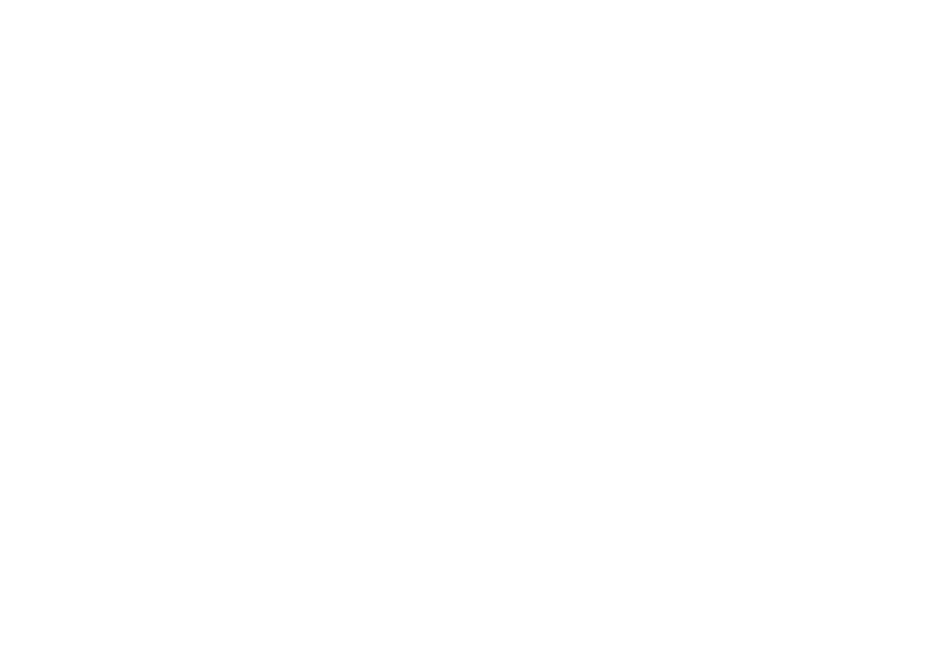
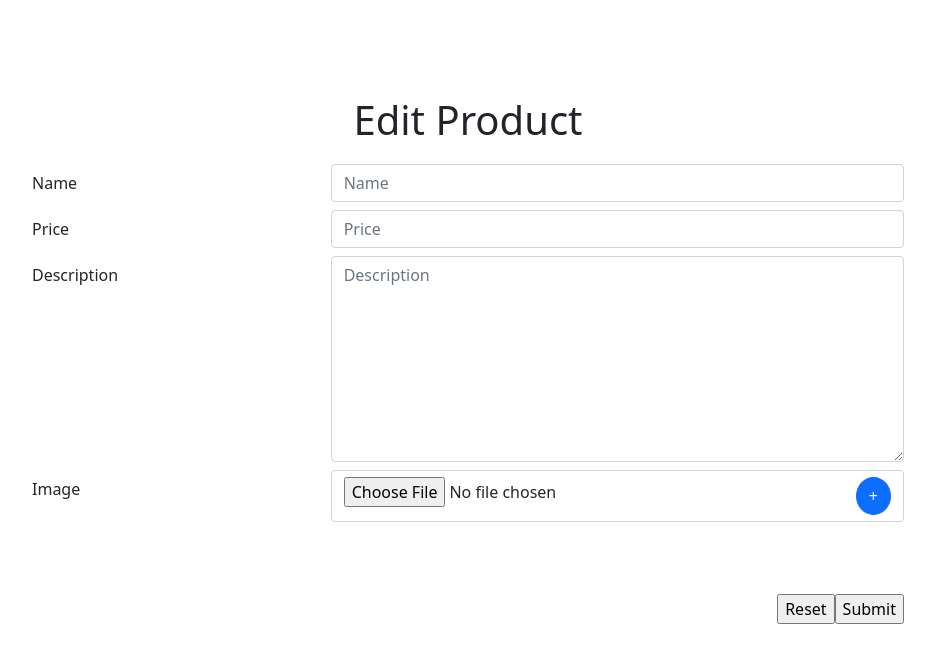
Before and after one commit to akshay-k-akshay/sample-cart, a React (Create React App) app in the folder ui/: page /dashboard/editProduct/1 in a window 1280 px wide. Shown: the top 662 px of the page, without its empty margins (172-1107 px from the left). Built offline with nearby package versions, Linux system fonts and the light colour scheme.

Commit message:
ui for edit product

```diff
--- a/ui/src/App.js
+++ b/ui/src/App.js
@@ -4,6 +4,7 @@
 import Home from "./pages/Home";
 import Dashboard from "./pages/Dashboard";
 import AddProduct from "./pages/AddProduct";
+import EditProduct from "./pages/EditProduct";
 
 function App() {
   return (
@@ -11,6 +12,7 @@
       <Route exact path="/" component={Home} />
       <Route exact path="/dashboard" component={Dashboard} />
       <Route exact path="/dashboard/addProduct" component={AddProduct} />
+      <Route exact path="/dashboard/editProduct/:id" component={EditProduct} />
     </Switch>
   );
 }
--- /dev/null
+++ b/ui/src/pages/EditProduct.js
@@ -0,0 +1,99 @@
+import React, { useState } from 'react';
+
+function EditProduct() {
+    const [files, setFiles] = useState(['']);
+    const [name, setName] = useState('');
+    const [price, setPrice] = useState('');
+    const [description, setDescription] = useState('');
+
+    async function submit(event) {
+        event.preventDefault();
+        console.log(files);
+        console.log(name);
+        console.log(price);
+        console.log(description);
+    }
+    return (
+        <div className='m-5 p-5'>
+            <div className="container">
+                <h1 style={{ textAlign: 'center' }}>Edit Product</h1>
+                <form className='m-5 p-5 mt-1 pt-1' onSubmit={submit}>
+                    <div className="form-group row mt-2">
+                        <label htmlFor="name" className="col-sm-4 col-form-label">Name</label>
+                        <div className="col-sm-8">
+                            <input type="text" className="form-control"
+                                value={name}
+                                onChange={(event) => { setName(event.target.value) }}
+                                id="name" placeholder='Name' />
+                        </div>
+                    </div>
+                    <div className="form-group row  mt-2" >
+                        <label htmlFor="price" className="col-sm-4 col-form-label" > Price</label >
+                        <div className="col-sm-8" >
+                            <input type="number" className="form-control"
+                                value={price}
+                                onChange={(event) => { setPrice(event.target.value) }
+                                }
+                                id="price" placeholder="Price" />
+                        </div >
+                    </div >
+                    <div className="form-group row  mt-2" >
+                        <label htmlFor="description" className="col-sm-4 col-form-label" > Description</label >
+                        <div className="col-sm-8" >
+                            <textarea id="description"
+                                value={description}
+                                onChange={(event) => { setDescription(event.target.value) }}
+                                className="form-control" cols="15" rows="8" placeholder="Description" ></textarea >
+                        </div >
+                    </div >
+                    <div className="form-group row  mt-2" >
+                        <label className="col-sm-4 col-form-label" > Image</label >
+                        <div className="col-sm-8" >
+                            {
+                                files.map((file, index) => {
+                                    return (
+                                        <div key={index} >
+                                            <div className="form-control" >
+                                                <input type="file"
+                                                    onChange={(event) => {
+                                                        const newFiles = [...files];
+                                                        newFiles[index] = event.target.files[0];
+                                                        setFiles(newFiles);
+                                                    }}
+                                                />
+                                                <div style={{ textAlign: 'end', marginTop: '-30px' }}>
+                                                    <span className='btn btn-primary' style={{ borderRadius: '50%' }}
+                                                        onClick={() => {
+                                                            const newFiles = [...files];
+                                                            newFiles.push('');
+                                                            setFiles(newFiles);
+                                                        }}>+</span>
+                                                    {
+                                                        files.length == 1 ? null :
+                                                            <span className='btn btn-danger' style={{ borderRadius: '50%' }}
+                                                                onClick={() => {
+                                                                    const newFiles = [...files];
+                                                                    newFiles.splice(index, 1);
+                                                                    setFiles(newFiles);
+                                                                }}>-</span>
+                                                    }
+                                                </div>
+                                            </div>
+                                            <br />
+                                        </div >
+                                    )
+                                })
+                            }
+                        </div >
+                    </div >
+                    <div className="form-group mt-5" style={{ textAlign: 'end' }}>
+                        <input type="reset" value="Reset" />
+                        <input type="submit" value="Submit" />
+                    </div>
+                </form >
+            </div >
+        </div >
+    );
+}
+
+export default EditProduct;
```
